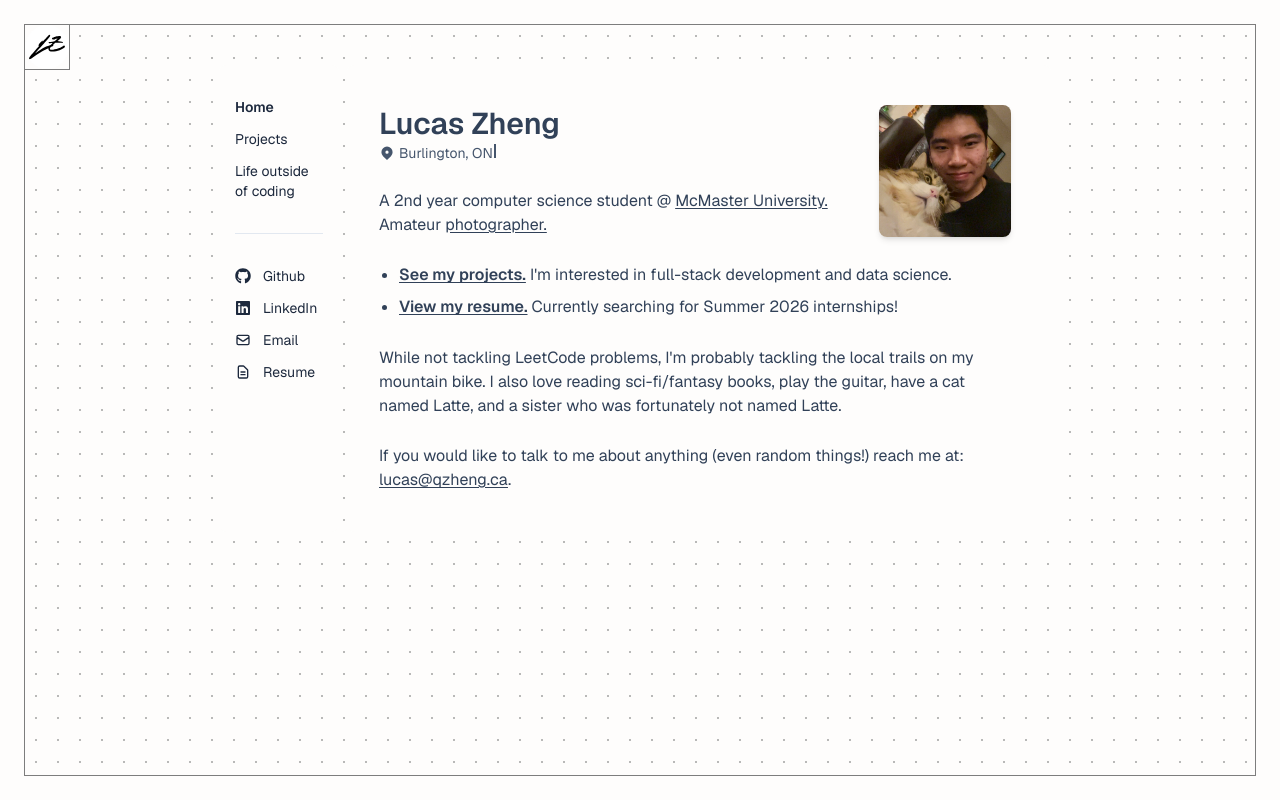
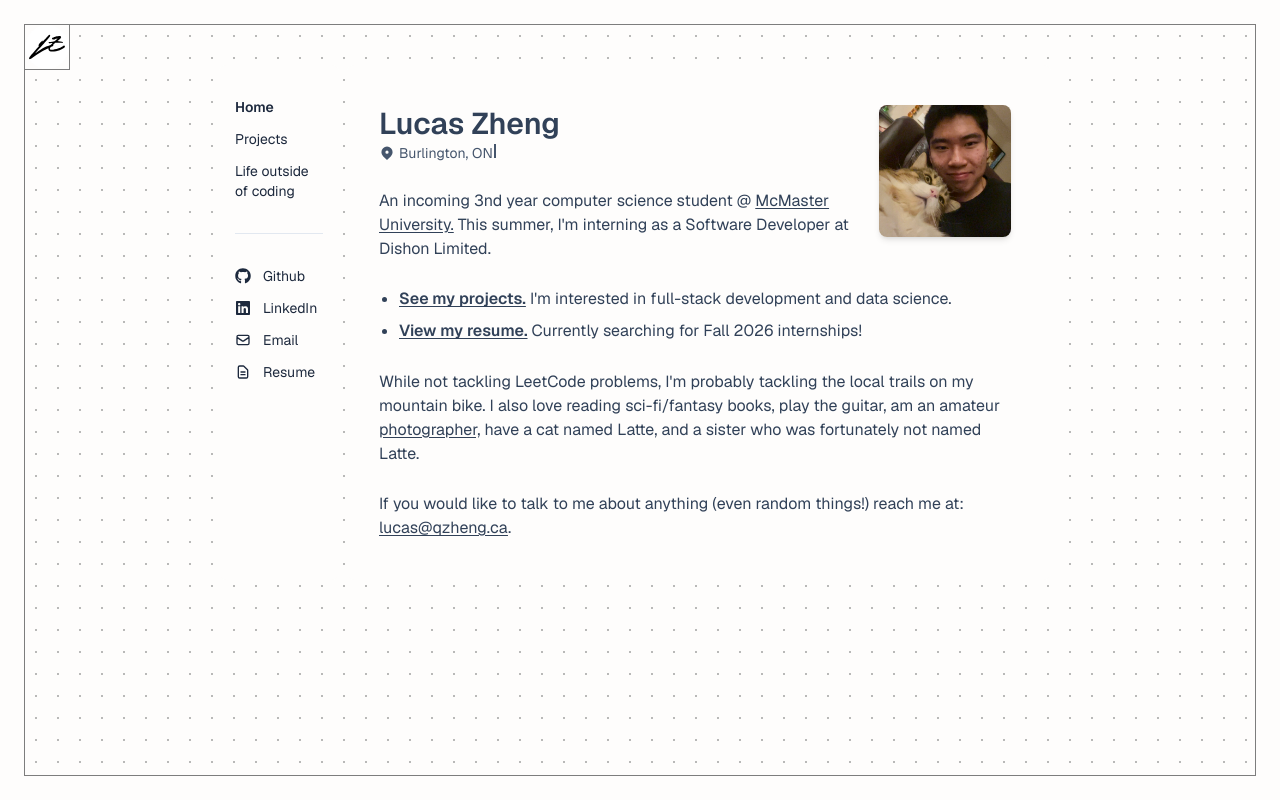
Before and after one commit to qZheng/personal-website, a Next.js app: page / in a window 1280 px wide. Built offline with nearby package versions, Linux system fonts and the light colour scheme.

Commit message:
docs: updated personal info

```diff
--- a/app/page.tsx
+++ b/app/page.tsx
@@ -26,17 +26,10 @@ export default function HomePage() {
       </div>
 
       <p className="text-slate-700">
-        A 2nd year computer science student @ <a href="https://www.mcmaster.ca/" target="_blank">McMaster University.
-        </a> Amateur <Link
-                      href="/about"
-                      className={`${
-                        pathname === "/about"
-                          ? "font-semibold text-slate-700"
-                          : "text-slate-700 hover:text-slate-600"
-                      }`}
-                    >photographer.
-                    </Link>
+        An incoming 3nd year computer science student @ <a href="https://www.mcmaster.ca/" target="_blank">McMaster University.
+        </a>
         {/* todo add random photo on hover */}
+        &nbsp;This summer, I'm interning as a Software Developer at Dishon Limited.
       </p>
       <ul className="list-disc pl-5 space-y-2 text-slate-700">
         <li>
@@ -51,11 +44,19 @@ export default function HomePage() {
                     </Link></span> I'm interested in full-stack development and data science.
         </li>
         <li>
-          <span className="font-semibold"><a href="/Lucas_Zheng_Resume.pdf" target="_blank">View my resume.</a></span> Currently searching for Summer 2026 internships!
+          <span className="font-semibold"><a href="/Lucas_Zheng_Resume.pdf" target="_blank">View my resume.</a></span> Currently searching for Fall 2026 internships!
         </li>
       </ul>
       <p>
-        While not tackling LeetCode problems, I'm probably tackling the local trails on my mountain bike. I also love reading sci-fi/fantasy books, play the guitar, have a cat named Latte, and a sister who was fortunately not named Latte.
+        While not tackling LeetCode problems, I'm probably tackling the local trails on my mountain bike. I also love reading sci-fi/fantasy books, play the guitar, am an amateur <Link
+                      href="/about"
+                      className={`${
+                        pathname === "/about"
+                          ? "font-semibold text-slate-700"
+                          : "text-slate-700 hover:text-slate-600"
+                      }`}
+                    >photographer,
+                    </Link> have a cat named Latte, and a sister who was fortunately not named Latte.
       </p>
 
 
```
